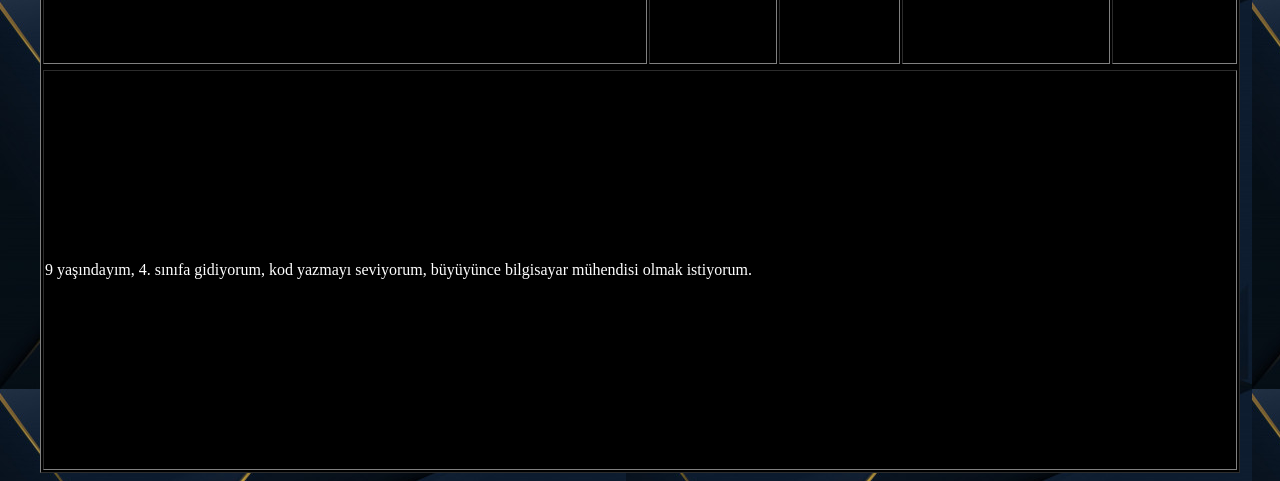
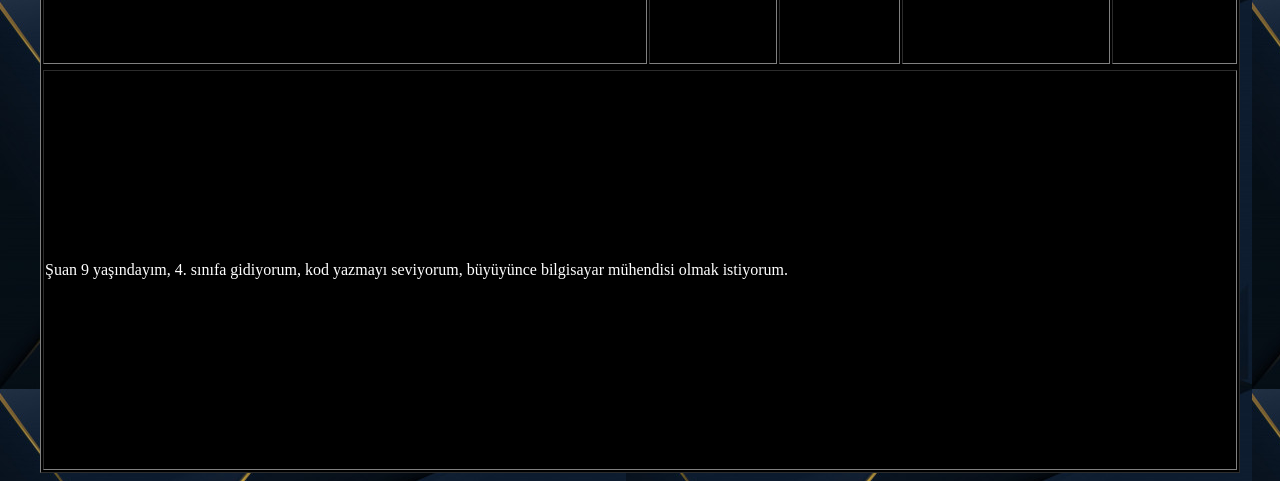
Before and after one commit to mct-studio/my-website, a plain HTML site: page hakkimda.html in a window 1280 px wide. Shown: the part 393-874 px from the top of the page. Drawn offline with Linux system fonts and the light colour scheme.

Commit message:
updated some details

```diff
--- a/hakkimda.html
+++ b/hakkimda.html
@@ -36,7 +36,7 @@ MCT STUDIO
 
 
 <tr>
-<td colspan="8" height="400">9 yaşındayım, 4. sınıfa gidiyorum, kod yazmayı seviyorum,
+<td colspan="8" height="400">Şuan 9 yaşındayım, 4. sınıfa gidiyorum, kod yazmayı seviyorum,
 büyüyünce bilgisayar mühendisi olmak istiyorum.</td>
 </tr>
 
```
